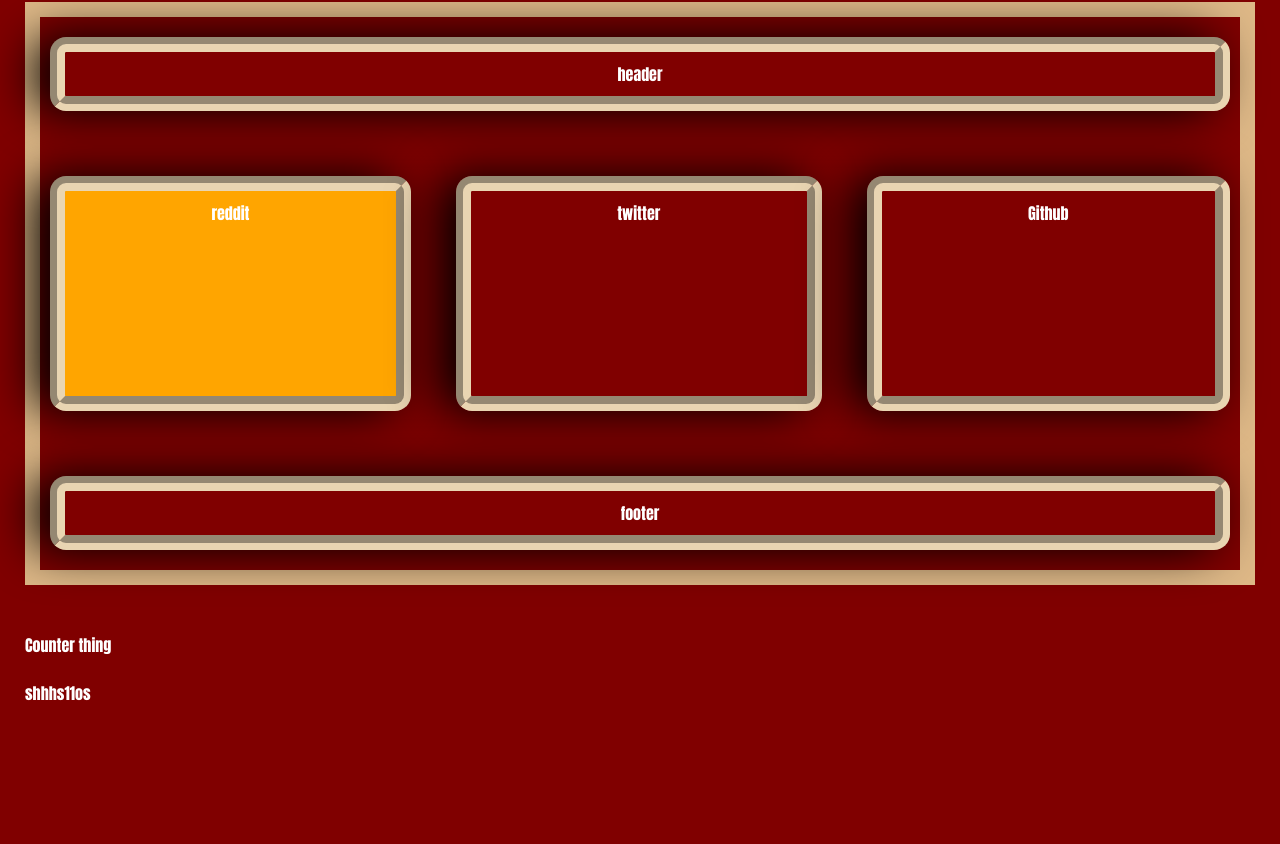
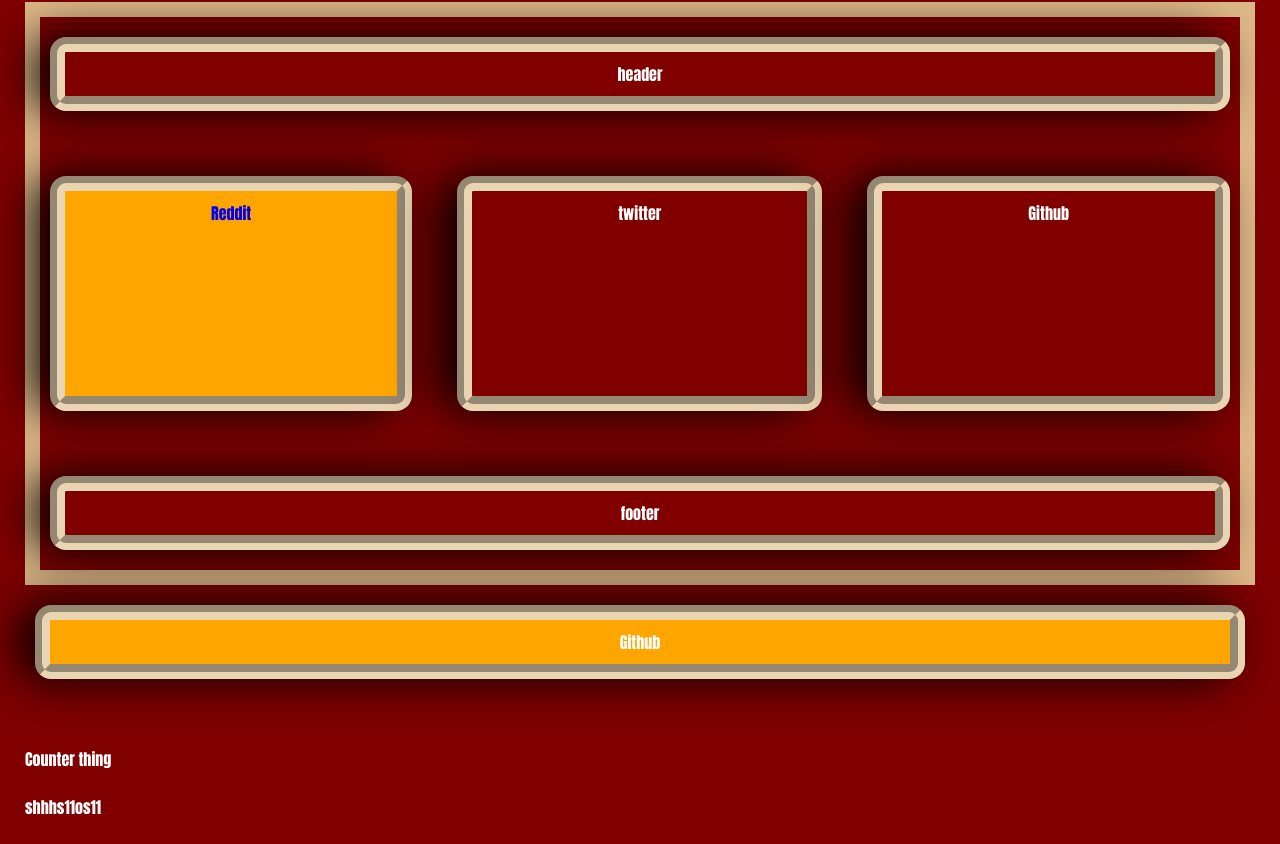
Before and after one commit to SonnyMonroe/SonnyMonroe.github.io, a plain HTML site: page contactme/contactme.html in a window 1280 px wide. Shown: the part 104-948 px from the top of the page. Before the commit the page ends 834 px from the top, so only its background shows below. Drawn offline with Linux system fonts and the light colour scheme; a web font is replaced by a local one.

Commit message:
added link to github on contact me page

```diff
--- a/contactme/contactme.css
+++ b/contactme/contactme.css
@@ -74,6 +74,18 @@ h1 {
     grid-area: reddit;
     background-color: orange;
 
+    text-align: center;
+    margin-left: 10px;
+    margin-right: 10px;
+    margin-top: 20px;
+    margin-bottom: 20px;
+    display: grid;
+    border: groove rgb(233,213,178) 15px;
+    border-radius: 16px;
+    box-shadow: -1rem 0 3rem #000;
+    padding: 10px;
+
+
 
 
     /*display: flex;
@@ -93,6 +105,7 @@ h1 {
     */
 
 }
+
 
 .grid-item-3 {
 
@@ -124,3 +137,7 @@ h1 {
 
 
 }
+
+a {
+    text-decoration: none;
+}
--- a/contactme/contactme.html
+++ b/contactme/contactme.html
@@ -13,18 +13,20 @@
     <h1>Diary of a Degen</h1>
     <div class="grid-container">
         <div class="grid-item grid-item-1">header</div>
-        <div class="grid-item grid-item-2">reddit</div>
+        <div class="grid-item grid-item-2"><a href="https://github.com/SonnyMonroe">Reddit</a></div>
         <div class="grid-item grid-item-3">twitter</div>
         <div class="grid-item grid-item-4">Github</div>
         <div class="grid-item grid-item-5">footer</div>
     </div>
+
+      <div a class="grid-item-2" href="https://github.com/SonnyMonroe">Github</a></div>
 
     <br>
     <br>
     Counter thing
     <br>
     <br>
-   shhhs11os
+   shhhs11os11
 
 
 </body>
```
